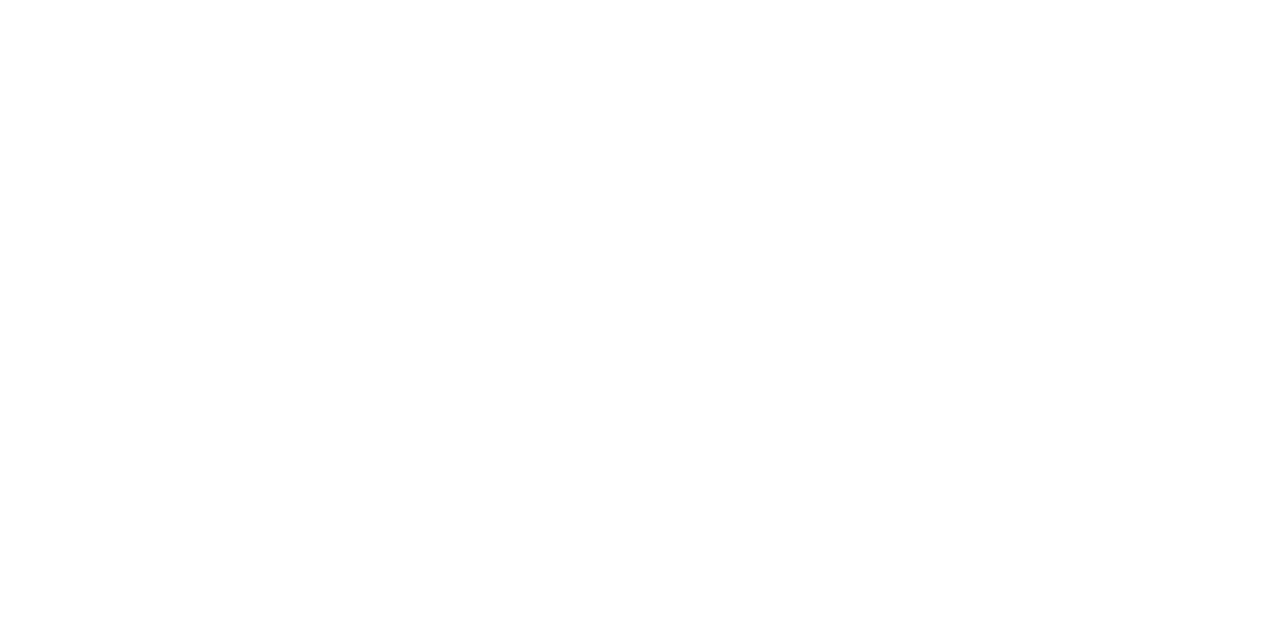
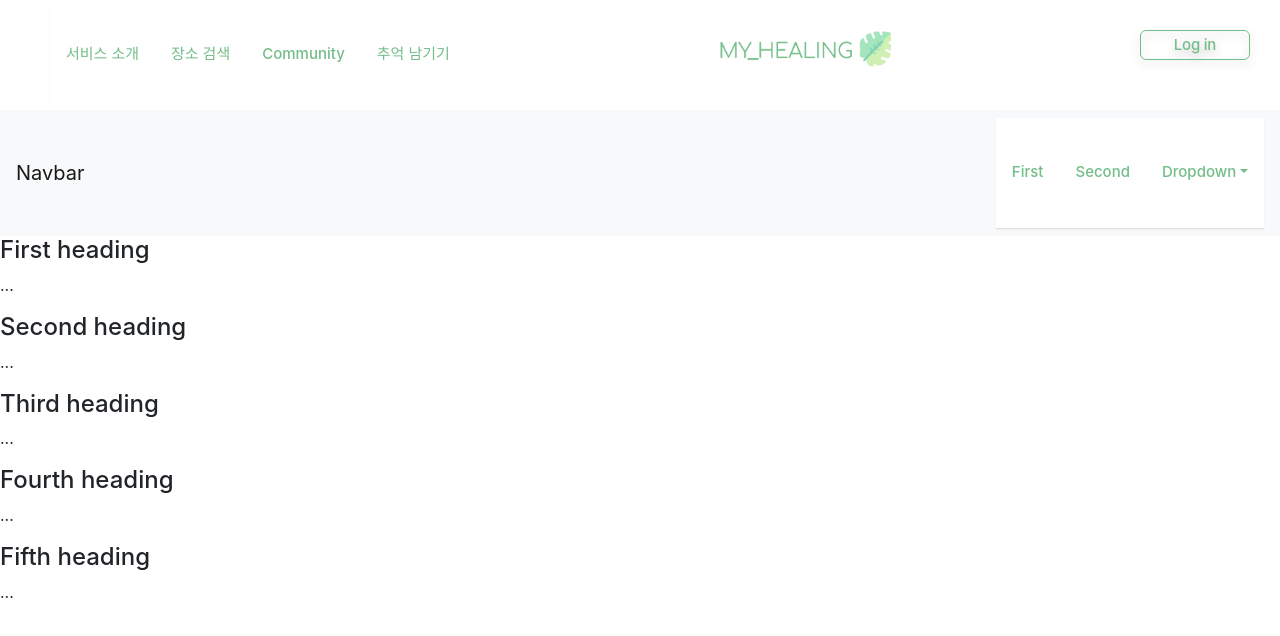
Before and after one commit to Likelion-at-SMWU-10th/MYHEALING-Client, a React (Create React App) app in the folder myhealing_client/: page /intro in a window 1280 px wide. Before the commit this address had no page. Shown: the top 636 px of the page. Built offline with nearby package versions, Linux system fonts and the light colour scheme; a web font is replaced by a local one.

Commit message:
[KSM] 서비스 소개 페이지 제작 - add page
[KSM] 서비스 소개 페이지 제작 - add page

```diff
--- a/myhealing_client/src/App.js
+++ b/myhealing_client/src/App.js
@@ -14,14 +14,16 @@
 import PostGuide from "./page/memories/PostGuide";
 import PostMemories from "./page/memories/PostMemories";
 import MyPage from "./page/myPage/MyPage";
+import IntroPage from "./page/intro/IntroPage";
 
 const apiUrl = "http://127.0.0.1:8000/";
 const App = () => {
   return (
     <Routes>
       <Route path="/" element={<Menubar />}>
-        <Route path="/home" element={<Home />}></Route>
+        <Route path="/" element={<Home />}></Route>
         <Route path="/map" element={<MapMain />}></Route>
+        <Route path="/intro" element={<IntroPage />}></Route>
         <Route path="/mem" element={<MemMain />}></Route>
         <Route path="/login" element={<Login />}></Route>
         <Route path="/mypage" element={<MyPage />}></Route>
--- a/myhealing_client/src/page/Menbar.js
+++ b/myhealing_client/src/page/Menbar.js
@@ -8,7 +8,7 @@
     <div>
       <ul className="nav">
         <li className="nav-item">
-          <a className="nav-link active" aria-current="page" href="./home">
+          <a className="nav-link active" aria-current="page" href="./intro">
             서비스 소개
           </a>
         </li>
--- /dev/null
+++ b/myhealing_client/src/page/intro/IntroPage.js
@@ -0,0 +1,43 @@
+import React from "react";
+import styled from "styled-components";
+
+const IntroPage = () => {
+    return (
+        <>
+            <nav id="navbar-example2" className="navbar navbar-light bg-light px-3">
+            <a className="navbar-brand" href="#">Navbar</a>
+            <ul className="nav nav-pills">
+                <li className="nav-item">
+                <a className="nav-link" href="#scrollspyHeading1">First</a>
+                </li>
+                <li className="nav-item">
+                <a className="nav-link" href="#scrollspyHeading2">Second</a>
+                </li>
+                <li className="nav-item dropdown">
+                <a className="nav-link dropdown-toggle" data-bs-toggle="dropdown" href="#" role="button" aria-expanded="false">Dropdown</a>
+                <ul className="dropdown-menu">
+                    <li><a className="dropdown-item" href="#scrollspyHeading3">Third</a></li>
+                    <li><a className="dropdown-item" href="#scrollspyHeading4">Fourth</a></li>
+                    <li><hr className="dropdown-divider"/></li>
+                    <li><a className="dropdown-item" href="#scrollspyHeading5">Fifth</a></li>
+                </ul>
+                </li>
+            </ul>
+            </nav>
+            <div data-bs-spy="scroll" data-bs-target="#navbar-example2" data-bs-offset="0" className="scrollspy-example" tabindex="0">
+            <h4 id="scrollspyHeading1">First heading</h4>
+            <p>...</p>
+            <h4 id="scrollspyHeading2">Second heading</h4>
+            <p>...</p>
+            <h4 id="scrollspyHeading3">Third heading</h4>
+            <p>...</p>
+            <h4 id="scrollspyHeading4">Fourth heading</h4>
+            <p>...</p>
+            <h4 id="scrollspyHeading5">Fifth heading</h4>
+            <p>...</p>
+            </div>
+        </>
+    );
+};
+
+export default IntroPage;
```
